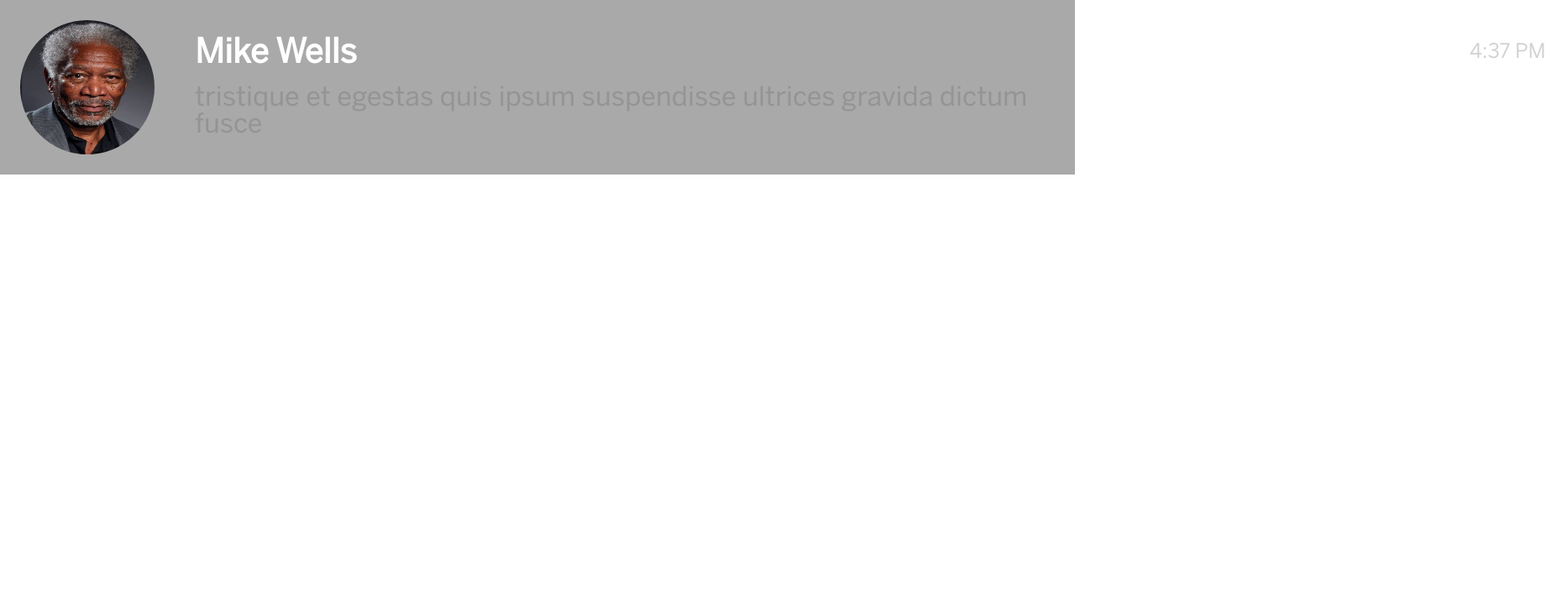
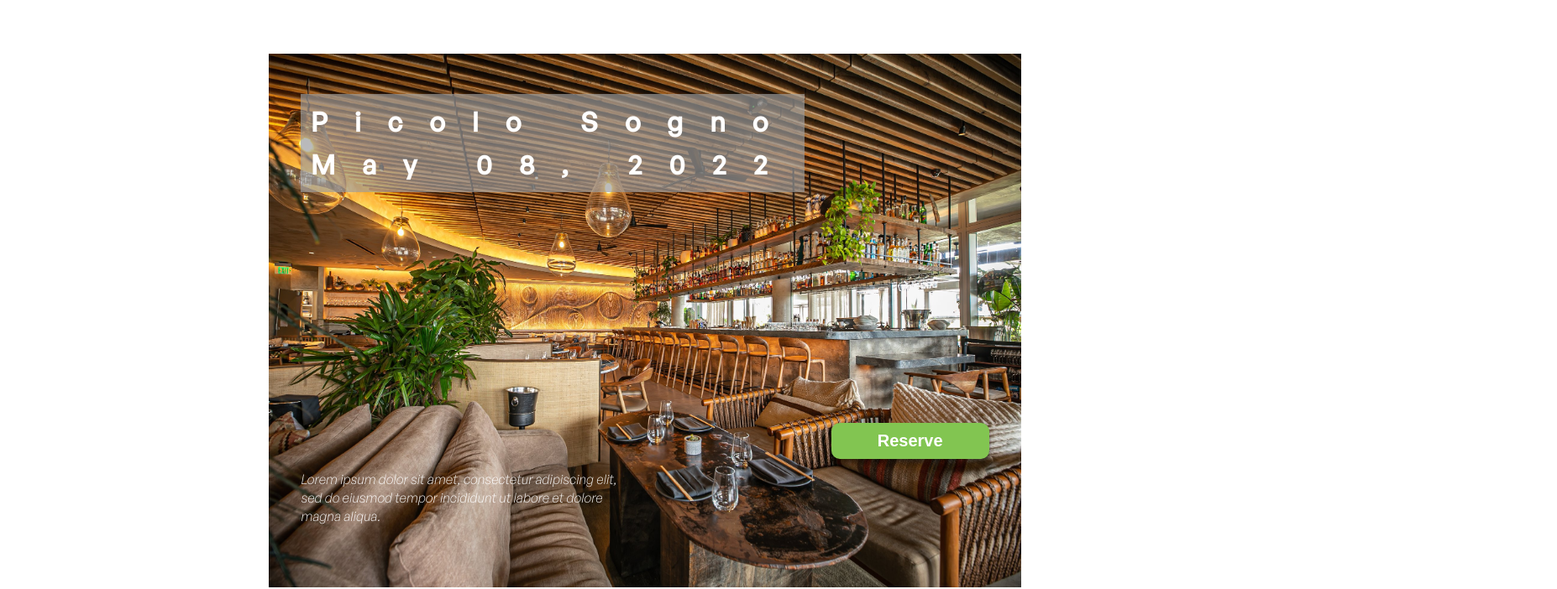
Before and after one commit to NicoOgno/Venuee, a React (Create React App) app in the folder client/: page / in a window 1280 px wide. Shown: the top 702 px of the page at 84% size, 1854 px wide, since content can reach past the window. Built offline with nearby package versions, Linux system fonts and the light colour scheme.

Commit message:
reserve venue window done

```diff
--- a/client/src/App.js
+++ b/client/src/App.js
@@ -5,6 +5,7 @@ import UserReservationCard from "./components/UserReservationCard/UserReservatio
 import VendorReservationCard from "./components/VendorReservationCard/VendorReservationCard";
 import Calendar from "./components/Calendar/Calendar";
 import Chatbox from "./components/Chatbox/Chatbox";
+import UserReservationWindow from "./components/UserReservationWindow/UserReserveWindow";
 
 function App() {
   return (
@@ -14,7 +15,8 @@ function App() {
       {/* <UserReservationCard /> */}
       {/* <VendorReservationCard /> */}
       {/* <Calendar /> */}
-      <Chatbox />
+      {/* <Chatbox /> */}
+      <UserReservationWindow />
     </div>
   );
 }
--- /dev/null
+++ b/client/src/components/UserReservationWindow/UserReserveWindow.js
@@ -0,0 +1,35 @@
+import React from "react";
+import ReservationWindowStyle from "./style.module.css";
+
+function onClick() {
+  alert("You made the reservation!");
+}
+
+export default function ReservationWindow() {
+  return (
+    <div className={ReservationWindowStyle.reservationContainer}>
+      <div className={ReservationWindowStyle.venueImg}>
+        <img src={require("../../assets/images/6.jpg")} alt="img" />
+      </div>
+      <div className={ReservationWindowStyle.reservationInfo}>
+        <div className={ReservationWindowStyle.reservationInfoBox}>
+          <h1 className={ReservationWindowStyle.venueName}>Picolo Sogno</h1>
+          <h1 className={ReservationWindowStyle.reservationDate}>
+            May 08, 2022
+          </h1>
+        </div>
+        <p className={ReservationWindowStyle.venueBio}>
+          Lorem ipsum dolor sit amet, consectetur adipiscing elit, sed do
+          eiusmod tempor incididunt ut labore et dolore magna aliqua.
+        </p>
+      </div>
+      <button
+        onClick={onClick}
+        className={ReservationWindowStyle.reserveButton}
+      >
+        {" "}
+        Reserve{" "}
+      </button>
+    </div>
+  );
+}
--- /dev/null
+++ b/client/src/components/UserReservationWindow/style.module.css
@@ -0,0 +1,67 @@
+@font-face {
+  font-family: "generalsansmedium";
+  src: url("../../assets/fonts/generalsans/GeneralSans-Medium.otf");
+}
+
+@font-face {
+  font-family: "generalsanslightitalic";
+  src: url("../../assets/fonts/generalsans/GeneralSans-LightItalic.otf");
+}
+
+.venueImg img {
+  width: 95%;
+  height: 700px;
+  padding-top: 5%;
+  padding-left: 25%;
+}
+
+.reservationInfo {
+  font-family: generalsansmedium;
+  position: absolute;
+  top: 14%;
+  left: 28%;
+}
+
+.reservationInfoBox {
+  background-color: rgba(159, 159, 159, 0.67);
+  padding: 2% 2% 2% 2%;
+  width: 104%;
+}
+
+.venueName {
+  letter-spacing: 2rem;
+  color: white;
+}
+
+.reservationDate {
+  letter-spacing: 2rem;
+  margin-top: 0.5rem;
+  color: white;
+}
+
+.venueBio {
+  color: white;
+  font-family: generalsanslightitalic;
+  position: absolute;
+  top: 28rem;
+  margin-right: 30%;
+}
+
+.reserveButton {
+  background-color: rgba(130, 197, 81, 1);
+  font-weight: 700;
+  font-size: 125%;
+  color: white;
+  padding: 10px 55px;
+  border-radius: 10px;
+  box-shadow: 0px 5px 5px rgba(0, 0, 0, 0.5);
+  position: absolute;
+  top: 63%;
+  right: 8%;
+  cursor: pointer;
+  transition: ease background-color 500ms;
+}
+
+.reserveButton:hover {
+  background-color: rgb(101, 152, 62);
+}
```
